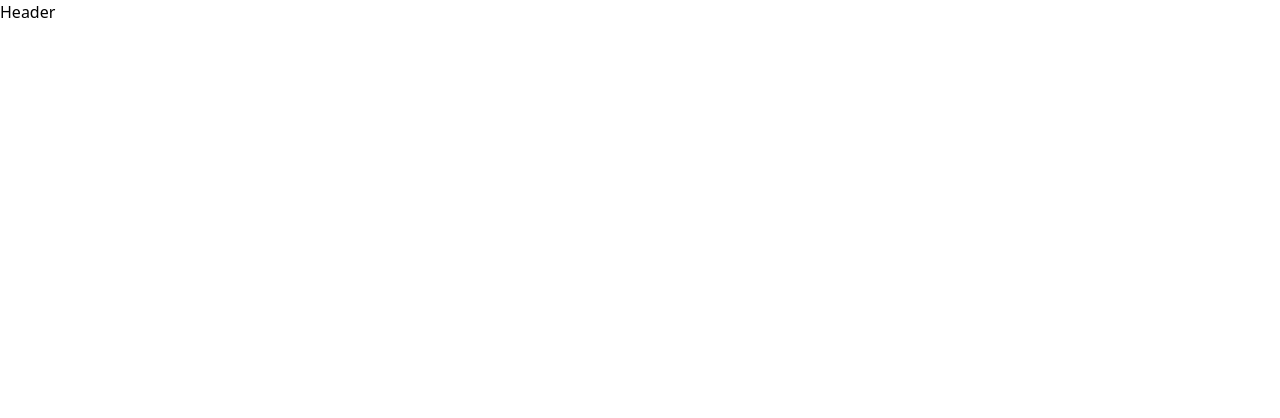
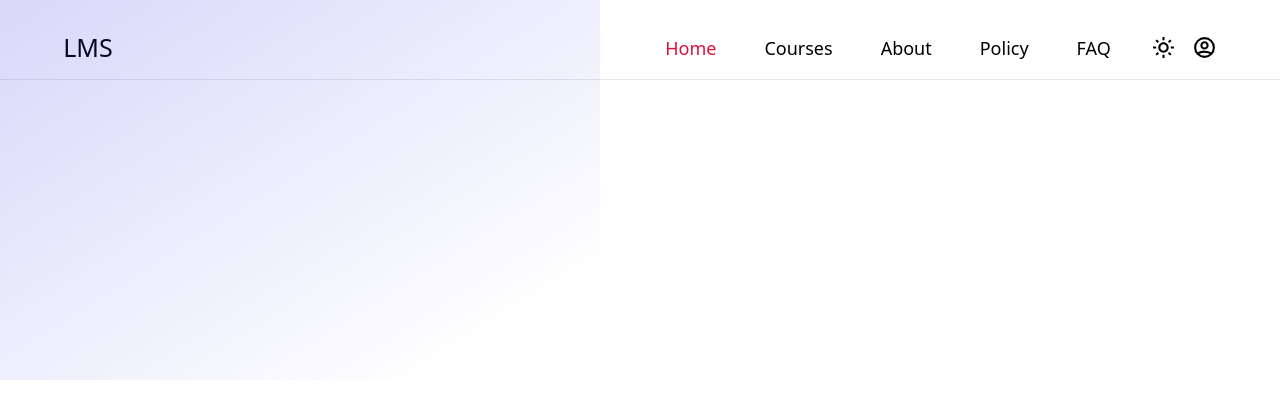
Before and after one commit to itzVort3x1/LMS-nextjs, a Next.js app in the folder client/: page / in a window 1280 px wide. Shown: the top 418 px of the page. Built offline with nearby package versions, Linux system fonts and the light colour scheme.

Commit message:
finished header and added hero component

```diff
--- a/client/app/components/Header.tsx
+++ b/client/app/components/Header.tsx
@@ -1,4 +1,8 @@
-import React, { FC } from "react";
+import Link from "next/link";
+import React, { FC, useState } from "react";
+import NavItems from "../utils/NavItems";
+import { ThemeSwitcher } from "../utils/ThemeSwitcher";
+import { HiOutlineMenuAlt3, HiOutlineUserCircle } from "react-icons/hi";
 
 type Props = {
 	open: boolean;
@@ -6,8 +10,89 @@ type Props = {
 	activeItem: number;
 };
 
-const Header: FC<Props> = (props) => {
-	return <div>Header</div>;
+const Header: FC<Props> = ({ activeItem, setOpen }) => {
+	const [active, setActive] = useState(false);
+	const [openSidebar, setOpenSidebar] = useState(false);
+
+	if (typeof window !== "undefined") {
+		window.addEventListener("scroll", () => {
+			if (window.scrollY > 80) {
+				setActive(true);
+			} else {
+				setActive(false);
+			}
+		});
+	}
+
+	const handleClose = (e: any) => {
+		if (e.target.id === "screen") {
+			setOpenSidebar(false);
+		}
+	};
+
+	return (
+		<div className="w-full relative">
+			<div
+				className={`${
+					active
+						? "dark:bg-opacity-50 dark: bg-gradient-to-b dark:from-gray-900 dark:to-black fixed top-0 left-0 w-full h-[80px] z-[80] border-b dark:border-[#ffffff1c] shadow-xl transition duration-500"
+						: "w-full border-b dark:border-[#ffffff1c] h-[80px] z-[80] dark:shadow"
+				}`}
+			>
+				<div className="w-[95%] 800px:w-[92%] m-auto py-2 h-full">
+					<div className="w-full h-[80px] flex items-center justify-between p-3">
+						<div>
+							<Link
+								href={"/"}
+								className={`text-[25px] font-Poppins font-[500] text-black dark:text-white`}
+							>
+								LMS
+							</Link>
+						</div>
+						<div className="flex item-center">
+							<NavItems activeItem={activeItem} isMobile={false} />
+							<ThemeSwitcher />
+							{/* only for mobile */}
+							<div className="800px:hidden">
+								<HiOutlineMenuAlt3
+									size={25}
+									className="cursor-pointer dark:text-white text-black"
+									onClick={() => setOpenSidebar(true)}
+								/>
+							</div>
+							<HiOutlineUserCircle
+								size={25}
+								className="hidden 800px:block cursor-pointer dark:text-white text-black"
+								onClick={() => setOpen(true)}
+							/>
+						</div>
+					</div>
+				</div>
+				{/* mobile side bar */}
+				{openSidebar && (
+					<div
+						className="fixed w-full h-screen top-0 left-0 z-[99999] dark:bg-[unset] bg-[#00000024]"
+						onClick={handleClose}
+						id="screen"
+					>
+						<div className="w-[70%] fixed z-[999999999] h-screen bg-white dark:bg-slate-900 dark:bg-opacity-90 top-0 right-0">
+							<NavItems activeItem={activeItem} isMobile={true} />
+							<HiOutlineUserCircle
+								size={25}
+								className="cursor-pointer ml-5 my-2 text-black dark:text-white"
+								onClicke={() => setOpen(true)}
+							/>
+							<br />
+							<br />
+							<p className="text-[16px] px-2 pl-5 text-black dark:text-white">
+								Copyright 2023 LMS
+							</p>
+						</div>
+					</div>
+				)}
+			</div>
+		</div>
+	);
 };
 
 export default Header;
--- /dev/null
+++ b/client/app/components/Route/Hero.tsx
@@ -0,0 +1,14 @@
+import React, { FC } from "react";
+import { BiSearch } from "react-icons/bi";
+
+type Props = {};
+
+const Hero: FC<Props> = (props) => {
+	return (
+		<div className="w-full 1000px:flex items-center">
+			<div className="absolute top=[100px] 1000px:top-[unset] 1500px:w-[700px] 1100px:h-[600px] 1100px:w-[600px] h-[50vh] w-[50vh] hero_animation"></div>
+		</div>
+	);
+};
+
+export default Hero;
--- a/client/app/layout.tsx
+++ b/client/app/layout.tsx
@@ -25,7 +25,7 @@ export default function RootLayout({
 	return (
 		<html lang="en">
 			<body
-				className={`${poppins.variable} ${josefin.variable} !bg-white dark:bg-gradient-to-b dark:from-gray-900 dark:to-black duration-300`}
+				className={`${poppins.variable} ${josefin.variable} !bg-white bg-no-repeat dark:bg-gradient-to-b dark:from-gray-900 dark:to-black duration-300`}
 			>
 				<ThemeProvider attribute="class" defaultTheme="system" enableSystem>
 					{children}
--- a/client/app/page.tsx
+++ b/client/app/page.tsx
@@ -2,10 +2,15 @@
 import React, { FC, useState } from "react";
 import Heading from "./utils/Heading";
 import Header from "./components/Header";
+import Hero from "./components/Route/Hero";
 
 interface Props {}
 
 const Page: FC<Props> = (props) => {
+	const [open, setOpen] = useState(false);
+
+	const [activeItem, setActiveItem] = useState(0);
+
 	return (
 		<div>
 			<Heading
@@ -13,7 +18,8 @@ const Page: FC<Props> = (props) => {
 				description="Elearning is a platform for students to learn and get help from teachers"
 				keywords="Programmings, MERN, REDUX"
 			/>
-			<Header />
+			<Header open={open} setOpen={setOpen} activeItem={activeItem} />
+			<Hero />
 		</div>
 	);
 };
--- /dev/null
+++ b/client/app/utils/NavItems.tsx
@@ -0,0 +1,88 @@
+import Link from "next/link";
+import React from "react";
+
+export const navItemsData = [
+	{
+		name: "Home",
+		url: "/",
+	},
+	{
+		name: "Courses",
+		url: "/courses",
+	},
+	{
+		name: "About",
+		url: "/about",
+	},
+	{
+		name: "Policy",
+		url: "/policy",
+	},
+	{
+		name: "FAQ",
+		url: "/faq",
+	},
+];
+
+type Props = {
+	activeItem: number;
+	isMobile: boolean;
+};
+
+const NavItems: React.FC<Props> = ({ activeItem, isMobile }) => {
+	return (
+		<>
+			<div className="hidden 800px:flex">
+				{navItemsData &&
+					navItemsData.map((item, index) => {
+						return (
+							<Link href={item.url} key={index} passHref>
+								<span
+									className={`${
+										activeItem === index
+											? "dark:text-[#37a39a] text-[crimson]"
+											: "dark:text-white text-black"
+									} text-[18px] px-6 font-Poppins font=[400]`}
+								>
+									{item.name}
+								</span>
+							</Link>
+						);
+					})}
+			</div>
+			{isMobile && (
+				<div className="800px:hidden mt-5">
+					<div className="w-full text-center py-6">
+						<Link href={"/"} passHref>
+							<span
+								className={`texxt-[25px] font-Poppins font-[500] text-black dark:text-white`}
+							>
+								LMS
+							</span>
+						</Link>
+					</div>
+					<div className="w-full text-center-py-6">
+						{navItemsData &&
+							navItemsData.map((i, index) => {
+								return (
+									<Link href="/" passHref>
+										<span
+											className={`${
+												activeItem === index
+													? "dark:text-[#37a39a] text-[crimson]"
+													: "dark:text-white text-black"
+											} block py-5 text-[18px] px-6 font-Poppins font=[400]`}
+										>
+											{i.name}
+										</span>
+									</Link>
+								);
+							})}
+					</div>
+				</div>
+			)}
+		</>
+	);
+};
+
+export default NavItems;
--- /dev/null
+++ b/client/app/utils/ThemeSwitcher.tsx
@@ -0,0 +1,33 @@
+"use client";
+import { useState, useEffect } from "react";
+import { useTheme } from "next-themes";
+import { BiMoon, BiSun } from "react-icons/bi";
+
+export const ThemeSwitcher = () => {
+	const [mounted, setMounted] = useState(false);
+	const { theme, setTheme } = useTheme();
+	useEffect(() => setMounted(true), []);
+
+	if (!mounted) {
+		return null;
+	}
+
+	return (
+		<div className="flex itme-center justify-center mx-4">
+			{theme === "light" ? (
+				<BiMoon
+					className="cursor-pointer"
+					fill="black"
+					size={25}
+					onClick={() => setTheme("dark")}
+				/>
+			) : (
+				<BiSun
+					className="cursor-pointer"
+					size={25}
+					onClick={() => setTheme("light")}
+				/>
+			)}
+		</div>
+	);
+};
--- a/client/package.json
+++ b/client/package.json
@@ -12,7 +12,8 @@
     "next": "14.0.0",
     "next-themes": "^0.2.1",
     "react": "^18",
-    "react-dom": "^18"
+    "react-dom": "^18",
+    "react-icons": "^4.11.0"
   },
   "devDependencies": {
     "@types/node": "^20",
```
Also changed, not shown: 1 other file (tests, documents, lock files or other folders).
